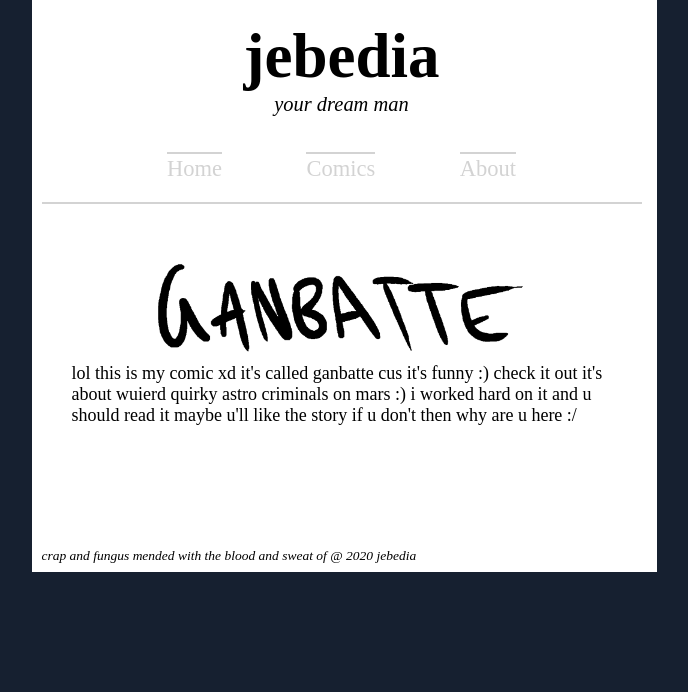
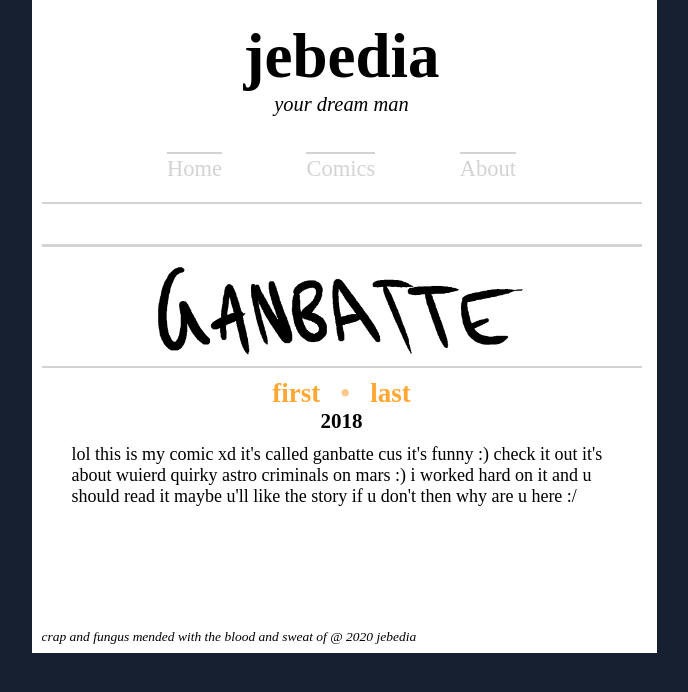
Before and after one commit to MoonJaspers/moonjaspers.github.io, a PHP site: page /comics.html in a window 1280 px wide. Shown: the top 692 px of the page, without its empty margins (296-984 px from the left). Run offline with PHP 8.4, Linux system fonts and the light colour scheme.

Commit message:
buncha crap

```diff
--- a/comics.html
+++ b/comics.html
@@ -29,6 +29,8 @@
 
 			<div class="gallery">
 				<a href="test comic/01.html"><img src="logo_ganbatte.png"></a>
+				<h2><a href="">first</a> &nbsp • &nbsp <a href="">last</a></h2>
+				<h3>2018</h3>
 				<p>
 					lol this is my comic xd it's called ganbatte cus it's funny :) check it out
 					it's about wuierd quirky astro criminals on mars :) i worked hard on it and
--- a/styles.css
+++ b/styles.css
@@ -99,16 +99,37 @@ body {
 .gallery {
 	padding-top: 40px;
 	padding-bottom: 20px;
+	text-align: left;
 }
 .gallery p {
 	text-align: left;
 	padding-left: 30px;
-	padding-left: 30px;
 	padding-bottom: 60px;
+}
+.gallery h3 {
+	padding-bottom: 10px;
+	text-align: center;
+}
+.gallery h2 {
+	padding-top: 10px;
+	text-align: center;
+	color: #ffc88a;
 }
 .gallery img {
 	width: 100%;
 	margin: auto;
+	border-top-style: solid;
+	border-bottom-style: solid;
+	border-bottom-width: 2px;
+	border-color: lightgray
+}
+.gallery a {
+	color: #ffa733;
+	text-decoration: none;
+}
+.gallery a:hover {
+	color: #ffc88a;
+	text-decoration: none;
 }
 
 
```
